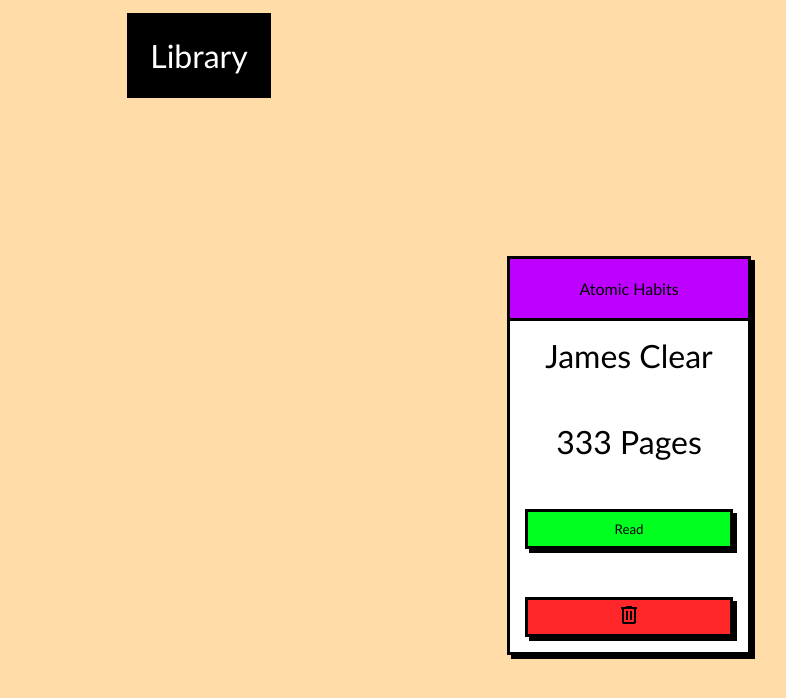
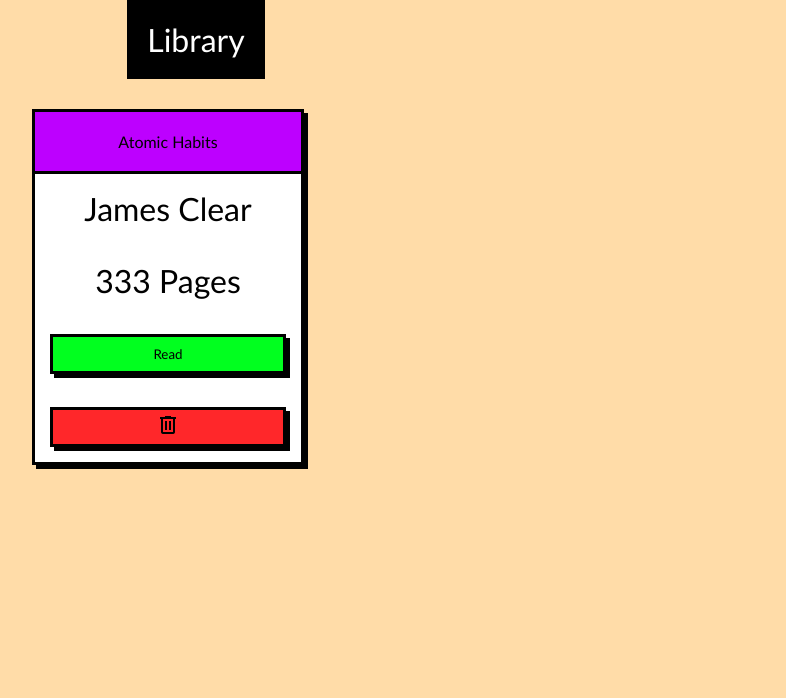
Before and after one commit to Himesh9512/Library, a plain HTML site: page index.html in a window 1280 px wide. Shown: the whole page, without its empty margins (11-797 px from the left). Drawn offline with nearby package versions, Linux system fonts and the light colour scheme.

Commit message:
Change in ui

```diff
--- a/script.js
+++ b/script.js
@@ -0,0 +1,11 @@
+let myBook = []
+
+// Book object constructor
+function Book(title,author,pages,isRead){
+    // code
+}
+
+// Add book card to webpage
+function addBookToLibrary(){
+    // code
+}
--- a/style.css
+++ b/style.css
@@ -5,29 +5,33 @@
     margin: 0;
     padding: 0;
 }
+button:hover {
+    cursor: pointer;
+    box-shadow: none;
+}
 /* || body of library */
 #container {
     background-color: #FFDCA8;
     display: flex;
     flex-direction: column;
-    height: 100vh;
+    min-height: 100vh;
     padding: 1%;
+    padding-top: 0;
     max-width: 100%;
 }
 /* || header */
 #header {
     min-height: fit-content;
     display: flex;
-    justify-content: start;
-    align-items: flex-start;
+    justify-content: space-between;
+    align-items: center;
 }
 /* ********** logo ********** */
 .logo {
-    position: sticky;
+    position: relative;
     display: flex;
     color: white;
-    background-color: black;
-    border: 3px solid black;
+    background-color: #000000;
     margin-left: 10%;
     text-align: center;
     min-height: fit-content;
@@ -36,20 +40,31 @@
     font-size: 2rem;
     margin: 20px;
 }
+/* ********** add new book ********** */
+.add-button {
+    display: flex;
+    justify-content: center;
+    align-items: center;
+    height: 50px;
+    width: 90px;
+    margin-right: 10%;
+    background-color: #01ff1f;
+    border: var(--border);
+    box-shadow: var(--box-shadow);
+}
 /* || books */
 #books-section {
-    display: flex;
     height: 100%;
     padding: 30px;
-    justify-content: center;
-    align-items: center;
+    display: grid;
+    grid-template-columns: repeat(4,1fr);
+    gap: 35px;
 }
 /* ********** book card ********** */
 .card {
     display: flex;
     flex-direction: column;
-    height: 60%;
-    width: 20%;
+    height: 350px;
     box-shadow: var(--box-shadow);
     border: var(--border);
 }
```
